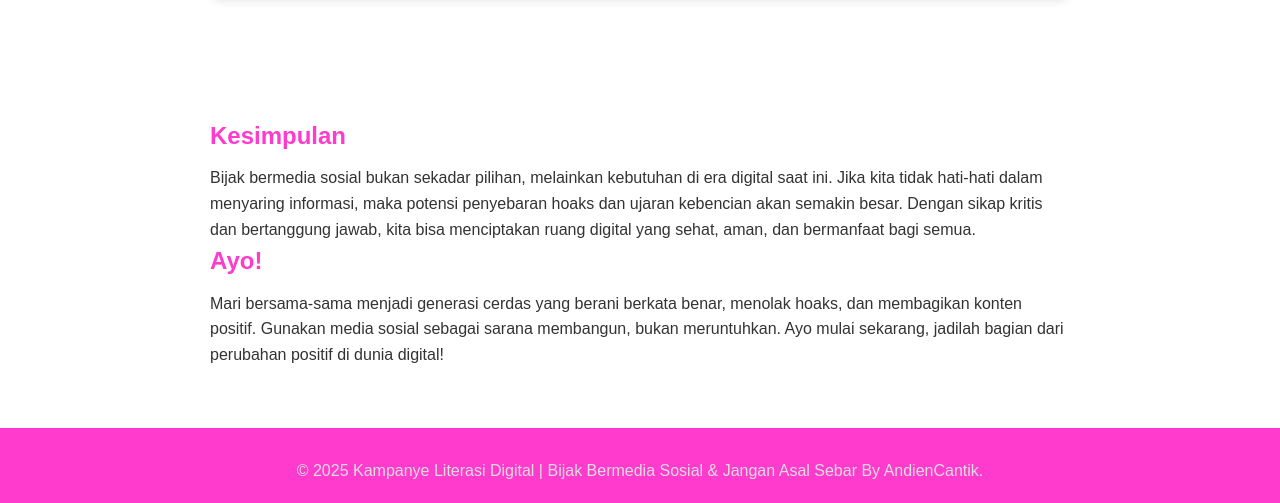
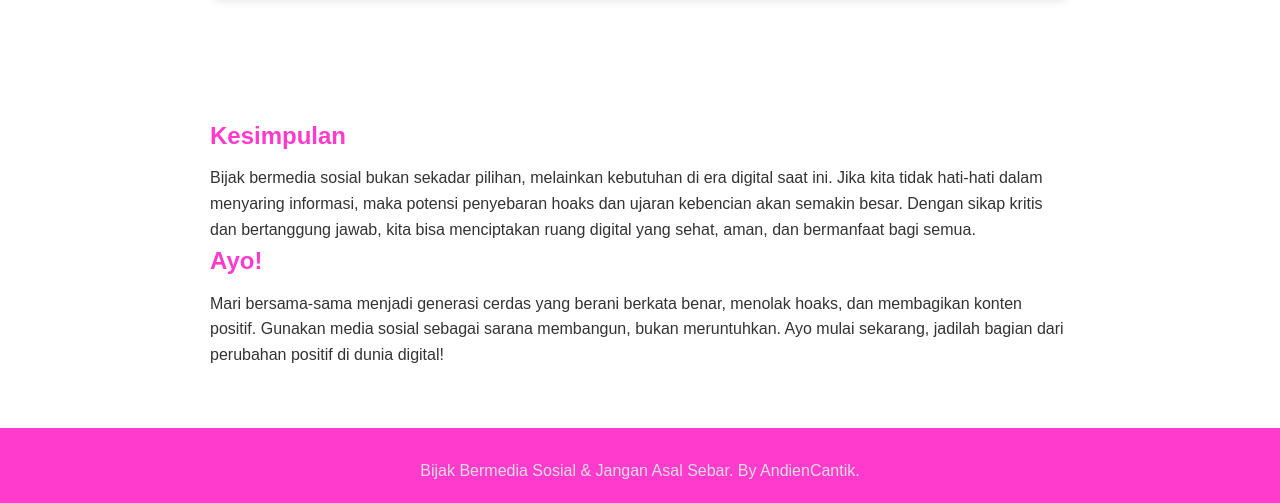
Before and after one commit to vaarreey26/AiraAndiena, a plain HTML site: page index.html in a window 1280 px wide. Shown: the part 1771-2274 px from the top of the page. Drawn offline with Linux system fonts and the light colour scheme.

Commit message:
update semua file

```diff
--- a/index.html
+++ b/index.html
@@ -87,7 +87,7 @@
 
     <!-- Footer -->
     <footer class="reveal">
-        <p>&copy; 2025 Kampanye Literasi Digital | Bijak Bermedia Sosial & Jangan Asal Sebar By AndienCantik.</p>
+        <p>Bijak Bermedia Sosial & Jangan Asal Sebar. By AndienCantik.</p>
     </footer>
 
     <!-- Script animasi -->
```
